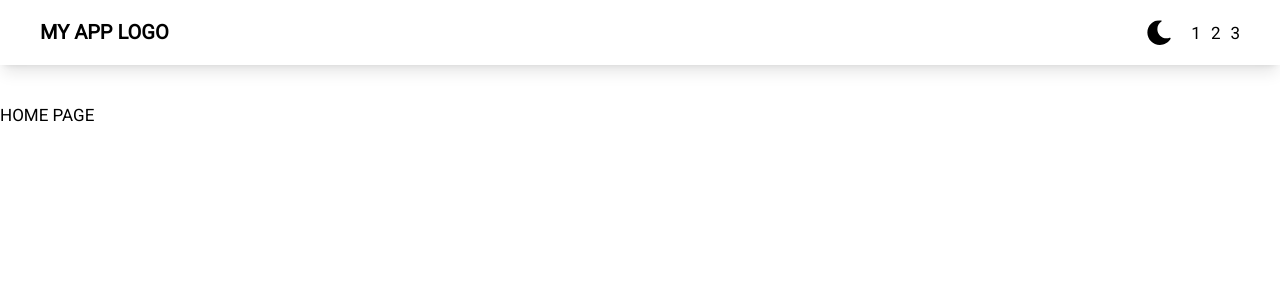
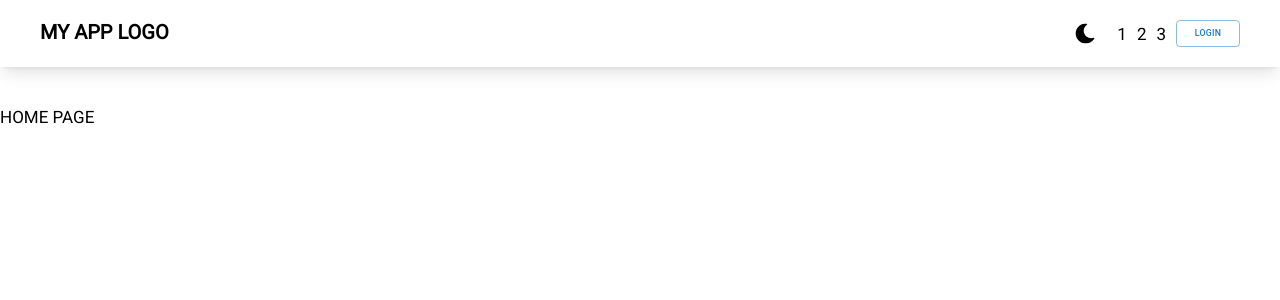
Before and after one commit to PatrykMajchrzakDev/StarterAppBolierplate, a React (Vite) app in the folder frontend/: page / in a window 1280 px wide. Shown: the top 300 px of the page. Built offline with nearby package versions, Linux system fonts and the light colour scheme.

Commit message:
Added button to redirect to login page

```diff
--- a/frontend/src/components/Layout/Header/Header.module.scss
+++ b/frontend/src/components/Layout/Header/Header.module.scss
@@ -19,13 +19,14 @@
 
     svg,
     img {
-      width: 25px;
-      height: 25px;
+      width: 20px;
+      height: 20px;
     }
 
     .list {
       display: flex;
       gap: 1rem;
+      align-items: center;
     }
   }
 }
--- a/frontend/src/components/Layout/Header/Header.tsx
+++ b/frontend/src/components/Layout/Header/Header.tsx
@@ -7,6 +7,7 @@ import { Link } from "react-router-dom";
 // ======= COMPONENTS =========
 // ============================
 import ThemeToggler from "@/components/UI/ThemeToggler/ThemeToggler";
+import Button from "@mui/material/Button";
 
 const Header = () => {
   return (
@@ -21,6 +22,9 @@ const Header = () => {
             <li>1</li>
             <li>2</li>
             <li>3</li>
+            <Link to={"/signin"}>
+              <Button variant="outlined">LOGIN</Button>
+            </Link>
           </ul>
         </div>
       </div>
```
